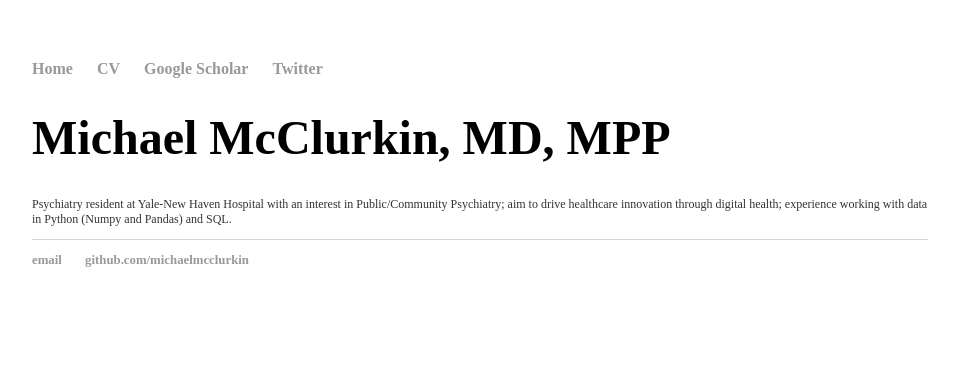
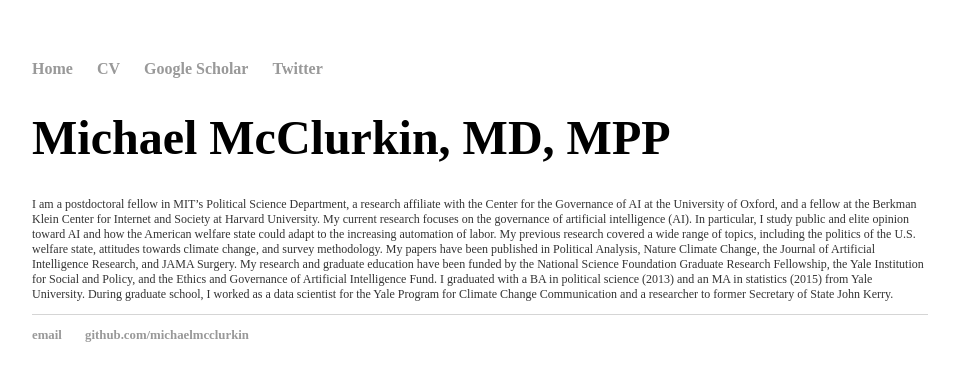
Before and after one commit to michaelmcclurkin/michaelmcclurkin.github.io, a Jekyll site: the page built from index.html, in a window 1280 px wide. Shown: the top 381 px of the page, without its empty margins (160-1118 px from the left). Built offline with Jekyll 4.4.1, drawn with Linux system fonts in a browser that asks for light colours.

Commit message:
Update index.html

```diff
--- a/index.html
+++ b/index.html
@@ -4,5 +4,5 @@ title: Michael McClurkin, MD, MPP
 ---
 <div class="blurb">
 	<h1>Michael McClurkin, MD, MPP</h1>
-	<p>Psychiatry resident at Yale-New Haven Hospital with an interest in Public/Community Psychiatry; aim to drive healthcare innovation through digital health; experience working with data in Python (Numpy and Pandas) and SQL.</p>
+	<p>I am a postdoctoral fellow in MIT’s Political Science Department, a research affiliate with the Center for the Governance of AI at the University of Oxford, and a fellow at the Berkman Klein Center for Internet and Society at Harvard University. My current research focuses on the governance of artificial intelligence (AI). In particular, I study public and elite opinion toward AI and how the American welfare state could adapt to the increasing automation of labor. My previous research covered a wide range of topics, including the politics of the U.S. welfare state, attitudes towards climate change, and survey methodology. My papers have been published in Political Analysis, Nature Climate Change, the Journal of Artificial Intelligence Research, and JAMA Surgery. My research and graduate education have been funded by the National Science Foundation Graduate Research Fellowship, the Yale Institution for Social and Policy, and the Ethics and Governance of Artificial Intelligence Fund. I graduated with a BA in political science (2013) and an MA in statistics (2015) from Yale University. During graduate school, I worked as a data scientist for the Yale Program for Climate Change Communication and a researcher to former Secretary of State John Kerry.</p>
 </div><!-- /.blurb -->
```
